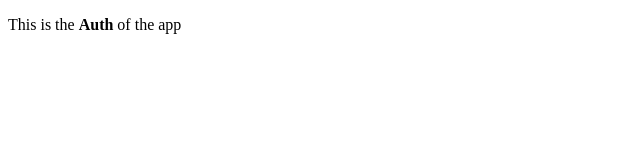
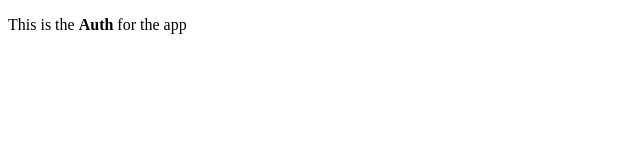
Before and after one commit to momo1606/Wafd-Al-Huffaz, a plain HTML site: page auth.html in a window 1280 px wide. Shown: the full height of the page, 0-640 px from the left. Drawn offline with Linux system fonts and the light colour scheme.

Commit message:
Update and rename town.html to auth.html

```diff
--- a/town.html
+++ b/auth.html
@@ -4,6 +4,6 @@
     <title>OAuth</title>
   </head>
   <body>
-    <p>This is the <strong>Auth</strong> of the app</p>
+    <p>This is the <strong>Auth</strong> for the app</p>
   </body>
 </html>
```
